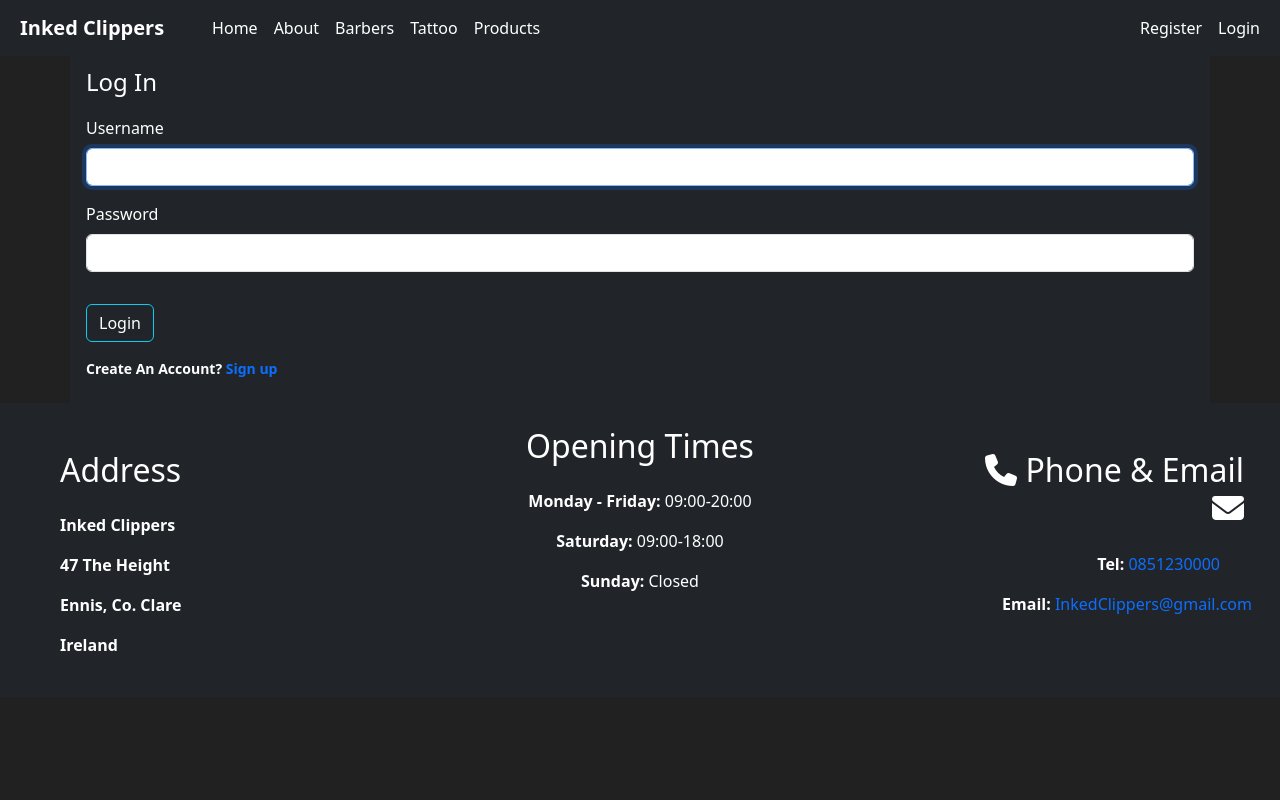
After one commit to DylanP400/InkedClippers, a Django app: page /login/ in a window 1280 px wide. The commit adds this page. Run offline with Django 3.2, Linux system fonts and the light colour scheme; some libraries are stand-ins or nearby versions.

Commit message:
Add a login/log out system & style pages

```diff
--- a/core/static/core/main.css
+++ b/core/static/core/main.css
@@ -8,10 +8,6 @@
 
 a {
     text-decoration: none;
-}
-
-* {
-    list-style: none;
 }
 
 /*----------------------------------------------------------------------- Landing page img */
@@ -81,6 +77,23 @@ body {
 
 /* --------------------------------------------------------------------------------Register page */
 
+
 .asteriskField {
     display: none;
 }
+
+/* .form-control {
+    width: 50%;
+}
+*/
+.form-label {
+    color: white;
+}
+
+.form li {
+    color: white;
+}
+
+.form-text {
+    color: white;
+}
--- a/core/templates/core/base.html
+++ b/core/templates/core/base.html
@@ -10,9 +10,11 @@
         content="Barbershop, Tattoo Parlor, Inked Clipers, haircut, Tattoo, Fade, Ennis, Code Institute, Django, Bootstrap, Dylan Mc Mahon">
     <meta name="author" content="Dylan Mc Mahon">
     <title>Inked Clippers Barbershop &amp; Tattoo Parlor</title>
+    <!--Bootstrap 5 CDN link-->
     <link href="https://cdn.jsdelivr.net/npm/bootstrap@5.3.0/dist/css/bootstrap.min.css" rel="stylesheet"
         integrity="sha384-9ndCyUaIbzAi2FUVXJi0CjmCapSmO7SnpJef0486qhLnuZ2cdeRhO02iuK6FUUVM" crossorigin="anonymous">
     <link rel="stylesheet" type="text/css" href="{% static 'core/main.css' %}">
+    <!--script for fontawesome-->
     <script src="https://kit.fontawesome.com/aed26dd8dc.js" crossorigin="anonymous"></script>
 </head>
 
@@ -31,6 +33,21 @@
             <!--Nav links-->
             <div class="collapse navbar-collapse justify-content-between text-white" id="navbarNavDropdown">
                 <ul class="navbar-nav ms-4">
+                    <!--If statement to only show certain nav links depending on logged in status-->
+                    {% if user.is_authenticated %}
+                    <li class="nav-item">
+                        <a class="nav-link text-white" aria-current="page" href="{% url 'home-page' %}">Home</a>
+                    </li>
+                    <li class="nav-item">
+                        <a class="nav-link text-white" aria-current="page" href="{% url 'barbers-page' %}">Barbers</a>
+                    </li>
+                    <li class="nav-item">
+                        <a class="nav-link text-white" href="">Tattoo</a>
+                    </li>
+                    <li class="nav-item">
+                        <a class="nav-link text-white" href="">Products</a>
+                    </li>
+                    {% else %}
                     <li class="nav-item">
                         <a class="nav-link text-white" aria-current="page" href="{% url 'home-page' %}">Home</a>
                     </li>
@@ -46,18 +63,35 @@
                     <li class="nav-item">
                         <a class="nav-link text-white" href="">Products</a>
                     </li>
+                    {% endif %}
                 </ul>
                 <ul class="navbar-nav justify-content-end">
+                    {% if user.is_authenticated %}
+                    <!--If statement to only show certain nav links depending on logged in status-->
                     <li class="nav-item">
-                        <a class="nav-link d-none d-md-inline text-white justify-content-end" href="">Register</a>
+                        <a class="nav-link d-none d-md-inline text-white" href="{% url 'profile-page' %}">Profile</a>
                     </li>
                     <li class="nav-item">
-                        <a class="nav-link d-none d-md-inline text-white" href="">Login</a>
+                        <a class="nav-link d-none d-md-inline text-white" href="{% url 'logout-page' %}">Logout</a>
+                    </li>
+                    <button type="button" class="d-md-none bg-black text-white"><a
+                            href="{% url 'profile-page' %}">profile</a></button>
+                    <button type="button" class="d-md-none bg-black text-white"><a
+                            href="{% url 'logout-page' %}">Logout</a></button>
+                    {% else %}
+                    <li class="nav-item">
+                        <a class="nav-link d-none d-md-inline text-white justify-content-end"
+                            href="{% url 'register-page' %}">Register</a>
+                    </li>
+                    <li class="nav-item">
+                        <a class="nav-link d-none d-md-inline text-white" href="{% url 'login-page' %}">Login</a>
                     </li>
                     <div class="nav-btns">
-                        <button type="button"
-                            class="d-md-none bg-black text-white justify-content-center">Register</button>
-                        <button type="button" class="d-md-none bg-black text-white">Login</button>
+                        <button type="button" class="d-md-none bg-black text-white justify-content-center"><a
+                                href="{% url 'register-page' %}">Register</a></button>
+                        <button type="button" class="d-md-none bg-black text-white"><a
+                                href="{% url 'login-page' %}">Login</a></button>
+                        {% endif %}
                     </div>
                 </ul>
             </div>
@@ -65,7 +99,7 @@
     </nav>
 
 
-
+    <!--If statement & for loop to display messages-->
     {% if messages %}
     {% for message in messages %}
     <div class="alert alert-{{ message.tags }}">
@@ -74,7 +108,6 @@
     {% endfor %}
     {% endif %}
     {% block content %}{% endblock %}
-    <!--Footer-->
     <!--Contact details and opening times-->
     <footer>
         <div class="container-fluid align-content-center">
--- a/core/templates/core/home.html
+++ b/core/templates/core/home.html
@@ -27,6 +27,7 @@
 
         <div class="row lg-justify-content-evenly g-3">
             {% for member in members %}
+            <!--For loop to display all the team members to the site-->
             <div class="col-md-4 col-sm-6">
                 <div class="card border-3">
                     <div class="card-header text-center bg-dark text-white fw-bold">{{ member.name }}</div>
@@ -52,6 +53,7 @@
                 <div class="list-group me-5">
                     <ul>
                         {% for testimonial in testimonials %}
+                        <!--For loop to display all the testimonials to the site-->
                         <li class="list-group-item bg-dark text-white border-3">
                             <p>
                                 <i class="fa-sharp fa-solid fa-star fa-beat fa-2xs" style="color: #fff700;"></i> <i
--- a/inkedclippers/settings.py
+++ b/inkedclippers/settings.py
@@ -145,3 +145,6 @@ DEFAULT_AUTO_FIELD = 'django.db.models.BigAutoField'
 
 
 CRISPY_TEMPLATE_PACK = 'bootstrap5'
+
+LOGIN_REDIRECT_URL = 'home-page'
+LOGIN_URL = 'login-page'
--- a/inkedclippers/urls.py
+++ b/inkedclippers/urls.py
@@ -14,11 +14,15 @@ Including another URLconf
     2. Add a URL to urlpatterns:  path('blog/', include('blog.urls'))
 """
 from django.contrib import admin
+from django.contrib.auth import views as auth_views
 from django.urls import path, include
 from users import views as user_views
 
 urlpatterns = [
     path('admin/', admin.site.urls),
     path('register/', user_views.register, name='register-page'),
+    path('profile/', user_views.profile, name='profile-page'),
+    path('login/', auth_views.LoginView.as_view(template_name='users/login.html'), name='login-page'),
+    path('logout/', auth_views.LogoutView.as_view(template_name='users/logout.html'), name='logout-page'),
     path('', include('core.urls')),
 ]
--- /dev/null
+++ b/users/templates/users/login.html
@@ -0,0 +1,23 @@
+{% extends "core/base.html"%}
+{% load crispy_forms_tags %}
+
+{% block content %}
+<div class="container bg-dark px-3 py-2 my-3d">
+    <form method="POST">
+        {% csrf_token %}
+        <!--csrf token is added to give security to django forms-->
+        <fieldset class="form-group">
+            <legend class="mb-3 text-white">Log In</legend>
+            <!--Crispy forms-->
+            {{ form|crispy }}
+        </fieldset>
+        <div class="form-group">
+            <button class="btn btn-outline-info my-3 text-white" type="submit">Login</button>
+            <small class="text-white pb-3 fw-bold d-block">Create An Account? <a class="ml-2"
+                    href="{% url 'register-page' %}">Sign
+                    up</a>
+            </small>
+        </div>
+    </form>
+</div>
+{% endblock content %}
--- /dev/null
+++ b/users/templates/users/profile.html
@@ -0,0 +1,6 @@
+{% extends "core/base.html"%}
+{% load crispy_forms_tags %}
+
+{% block content %}
+<h1 class="text-white">Hello {{ user.username }}</h1>
+{% endblock content %}
```
Also changed, not shown: users/templates/users/logout.html (added, +11 -0 lines), users/templates/users/register.html (+7 -4 lines), users/views.py (+7 -2 lines).
